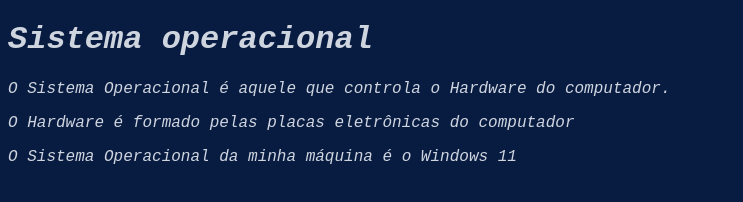
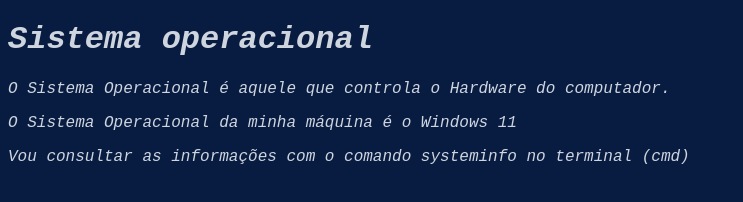
Before and after one commit to MisfortuneS2/teste_cyber, a plain HTML site: page index.html in a window 1280 px wide. Shown: the whole page, without its empty margins (0-743 px from the left). Drawn offline with Linux system fonts and the light colour scheme.

Commit message:
Quarta versão

```diff
--- a/index.html
+++ b/index.html
@@ -9,7 +9,7 @@
 <body>
     <h1>Sistema operacional</h1>
     <p>O Sistema Operacional é aquele que controla o Hardware do computador.</p>
-    <p>O Hardware é formado pelas placas eletrônicas do computador</p>
     <p>O Sistema Operacional da minha máquina é o Windows 11</p>
+    <p>Vou consultar as informações com o comando systeminfo no terminal (cmd)</p>
 </body>
 </html>
```
